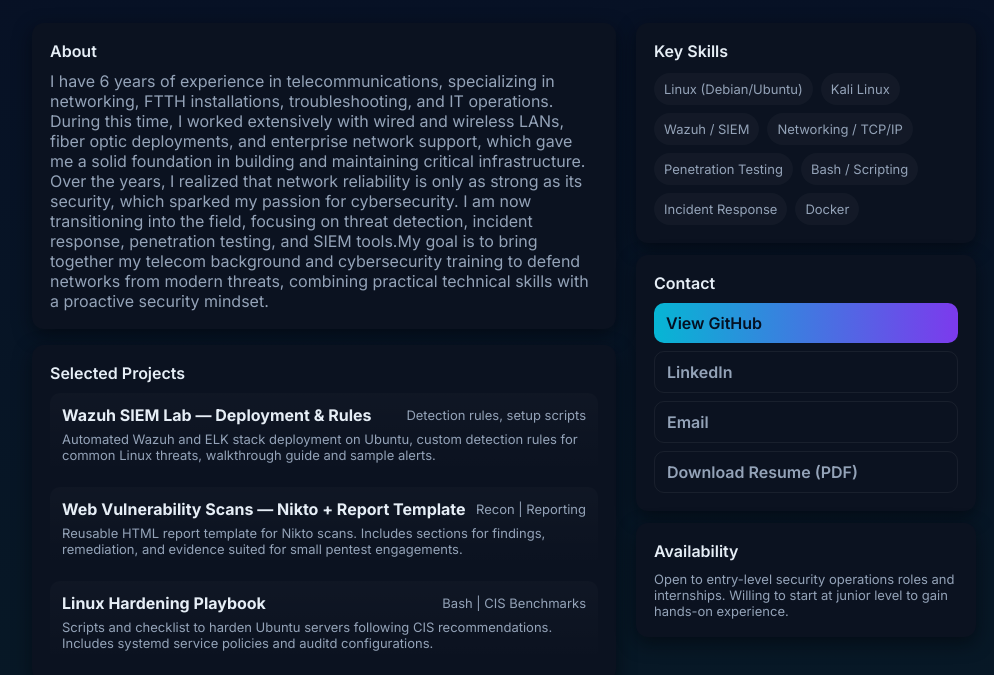
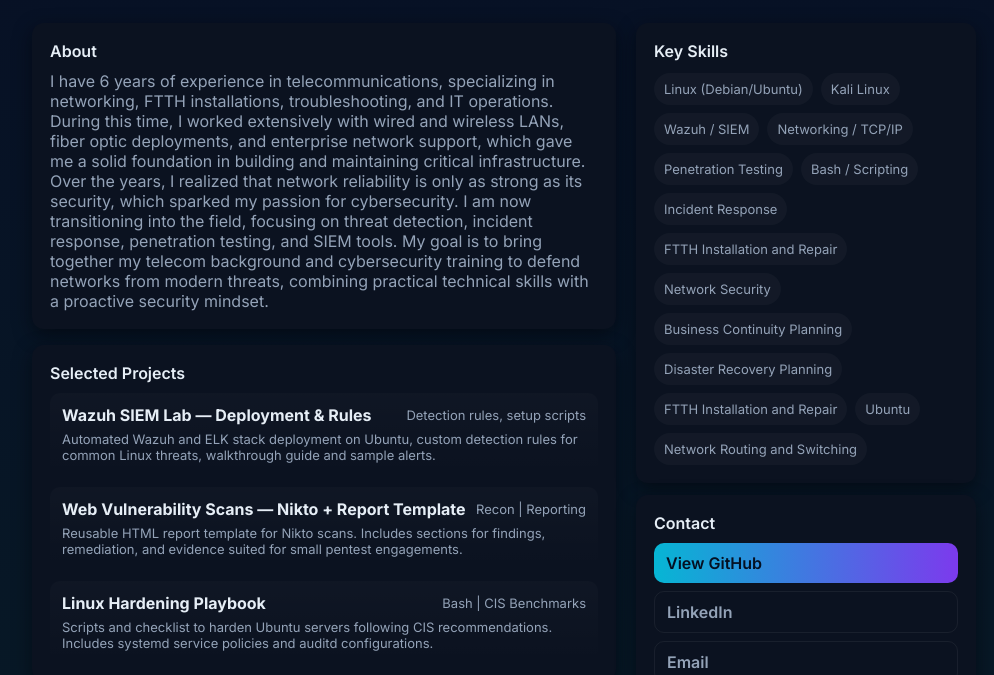
Before and after one commit to macapla41/macapla41.github.io, a plain HTML site: page index.html in a window 1280 px wide. Shown: the part 155-830 px from the top of the page, without its empty margins (136-1130 px from the left). Drawn offline with Linux system fonts and the light colour scheme.

Commit message:
Update index.html

```diff
--- a/index.html
+++ b/index.html
@@ -59,7 +59,7 @@
           <div class="section-title">About</div>
           <p style="color:var(--muted); margin:10px 0 0;">I have 6 years of experience in telecommunications, specializing in networking, FTTH installations, troubleshooting, and IT operations. During this time, I worked extensively with wired and wireless LANs, fiber optic deployments, and enterprise network support, which gave me a solid foundation in building and maintaining critical infrastructure.
 
-Over the years, I realized that network reliability is only as strong as its security, which sparked my passion for cybersecurity. I am now transitioning into the field, focusing on threat detection, incident response, penetration testing, and SIEM tools.My goal is to bring together my telecom background and cybersecurity training to defend networks from modern threats, combining practical technical skills with a proactive security mindset.</p>
+Over the years, I realized that network reliability is only as strong as its security, which sparked my passion for cybersecurity. I am now transitioning into the field, focusing on threat detection, incident response, penetration testing, and SIEM tools. My goal is to bring together my telecom background and cybersecurity training to defend networks from modern threats, combining practical technical skills with a proactive security mindset.</p>
         </div>
 
         <div style="height:16px"></div>
@@ -117,7 +117,13 @@ Over the years, I realized that network reliability is only as strong as its sec
             <span class="tag">Penetration Testing</span>
             <span class="tag">Bash / Scripting</span>
             <span class="tag">Incident Response</span>
-            <span class="tag">Docker</span>
+            <span class="tag">FTTH Installation and Repair</span>
+            <span class="tag">Network Security</span>
+            <span class="tag">Business Continuity Planning</span>
+            <span class="tag">Disaster Recovery Planning</span>
+            <span class="tag">FTTH Installation and Repair</span>
+            <span class="tag">Ubuntu</span>
+            <span class="tag">Network Routing and Switching</span>
           </div>
         </div>
 
@@ -143,7 +149,7 @@ Over the years, I realized that network reliability is only as strong as its sec
     </div>
 
     <footer>
-      <div>Made with curiosity • GitHub: <a href="https://github.com/yourusername" target="_blank" rel="noopener" style="color:var(--accent); text-decoration:none">@yourusername</a></div>
+      <div>Made with curiosity • GitHub: <a href="https://github.com/macapla41" target="_blank" rel="noopener" style="color:var(--accent); text-decoration:none">@yourusername</a></div>
     </footer>
   </div>
 </body>
```
